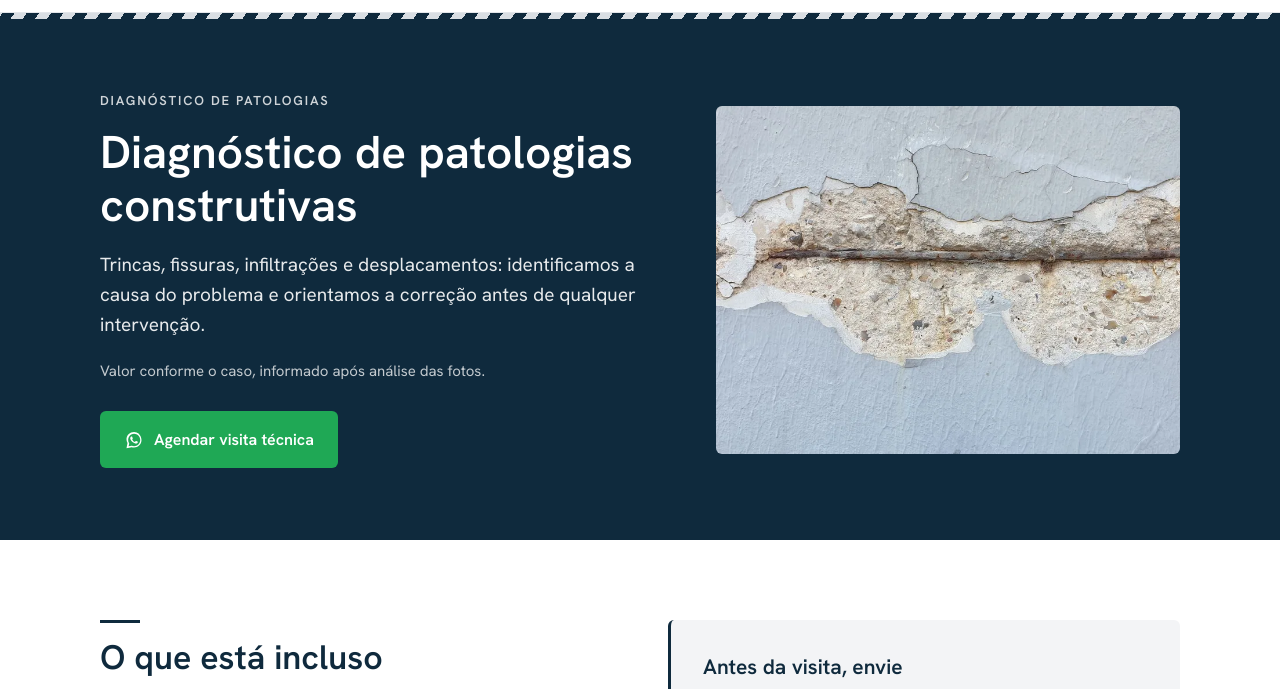
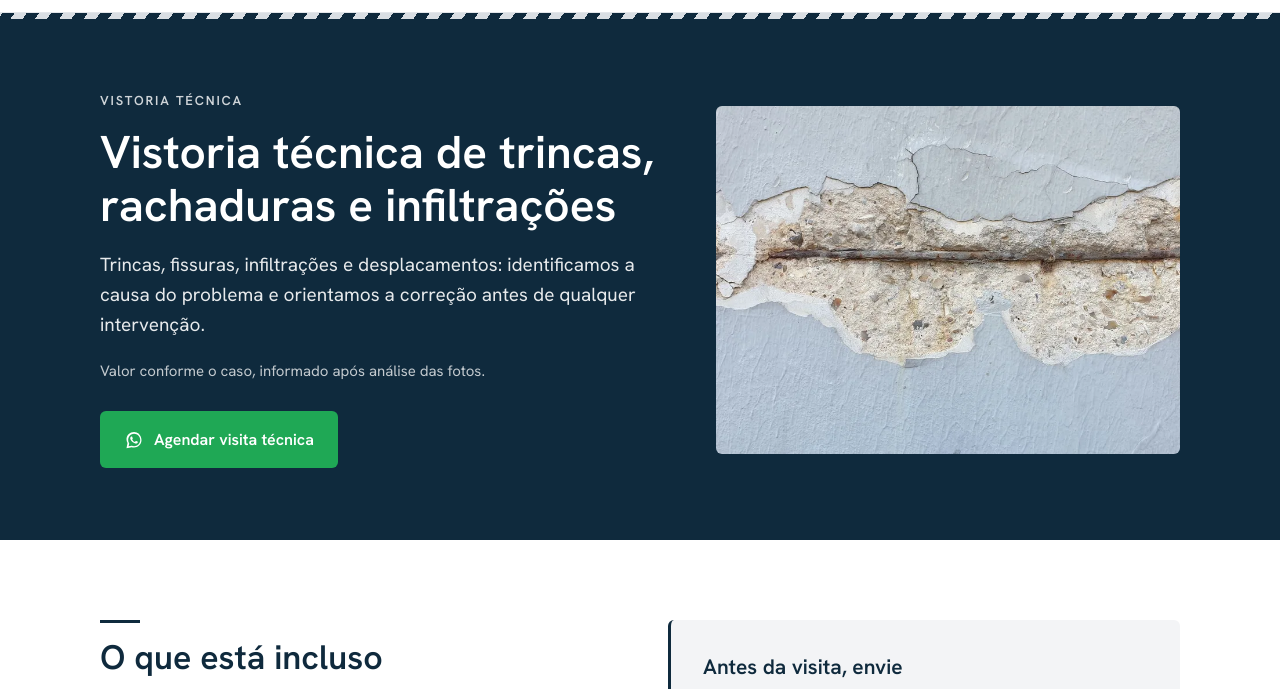
Before and after one commit to Gabrielrcintra/cintraengenharia, a website: page patologias-construtivas.html in a window 1280 px wide. Shown: the part 76-765 px from the top of the page. Drawn offline with Linux system fonts and the light colour scheme.

Commit message:
Patologias: título como Vistoria técnica de trincas, rachaduras e infiltrações

```diff
--- a/patologias-construtivas.html
+++ b/patologias-construtivas.html
@@ -3,12 +3,12 @@
 <head>
     <meta charset="UTF-8">
     <meta name="viewport" content="width=device-width, initial-scale=1.0">
-    <title>Diagnóstico de Patologias Construtivas em São Paulo | Cintra Engenharia</title>
+    <title>Vistoria Técnica de Trincas, Rachaduras e Infiltrações em São Paulo | Cintra Engenharia</title>
     <meta name="description" content="Diagnóstico de trincas, fissuras, infiltrações e desplacamentos, com laudo técnico, orientação de correção e ART. Engenheiro civil em São Paulo.">
     <link rel="canonical" href="https://www.engenheirocintra.com.br/patologias-construtivas">
     <meta property="og:type" content="website">
     <meta property="og:locale" content="pt_BR">
-    <meta property="og:title" content="Diagnóstico de Patologias Construtivas em São Paulo | Cintra Engenharia">
+    <meta property="og:title" content="Vistoria Técnica de Trincas, Rachaduras e Infiltrações em São Paulo | Cintra Engenharia">
     <meta property="og:description" content="Diagnóstico de trincas, fissuras, infiltrações e desplacamentos, com laudo técnico, orientação de correção e ART. Engenheiro civil em São Paulo.">
     <meta property="og:url" content="https://www.engenheirocintra.com.br/patologias-construtivas">
     <meta property="og:image" content="https://www.engenheirocintra.com.br/assets/imagens/og-image.jpg">
@@ -52,8 +52,8 @@
     <section class="hero">
         <div class="container">
             <div>
-                <div class="eyebrow">Diagnóstico de patologias</div>
-                <h1>Diagnóstico de patologias construtivas</h1>
+                <div class="eyebrow">Vistoria técnica</div>
+                <h1>Vistoria técnica de trincas, rachaduras e infiltrações</h1>
                 <p class="lead">Trincas, fissuras, infiltrações e desplacamentos: identificamos a causa do problema e orientamos a correção antes de qualquer intervenção.</p>
                 <p class="price-note">Valor conforme o caso, informado após análise das fotos.</p>
                 <div class="actions">
```
